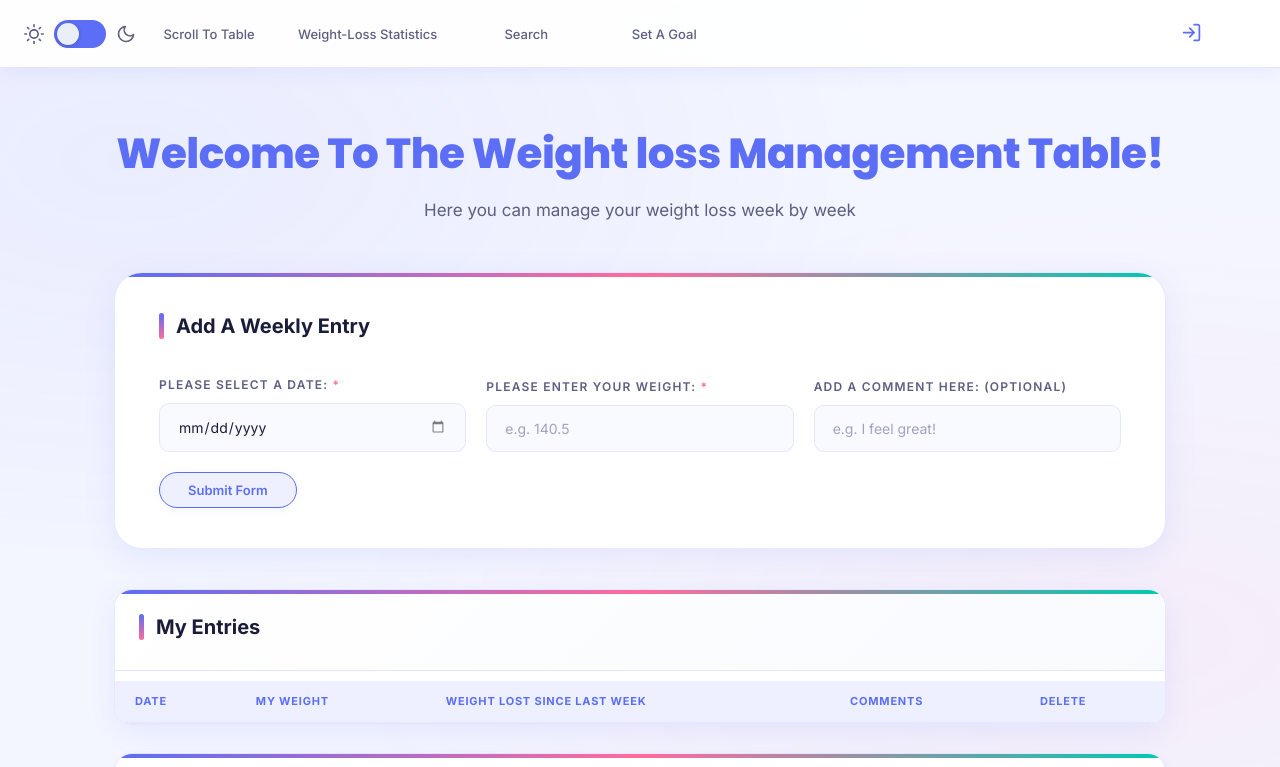
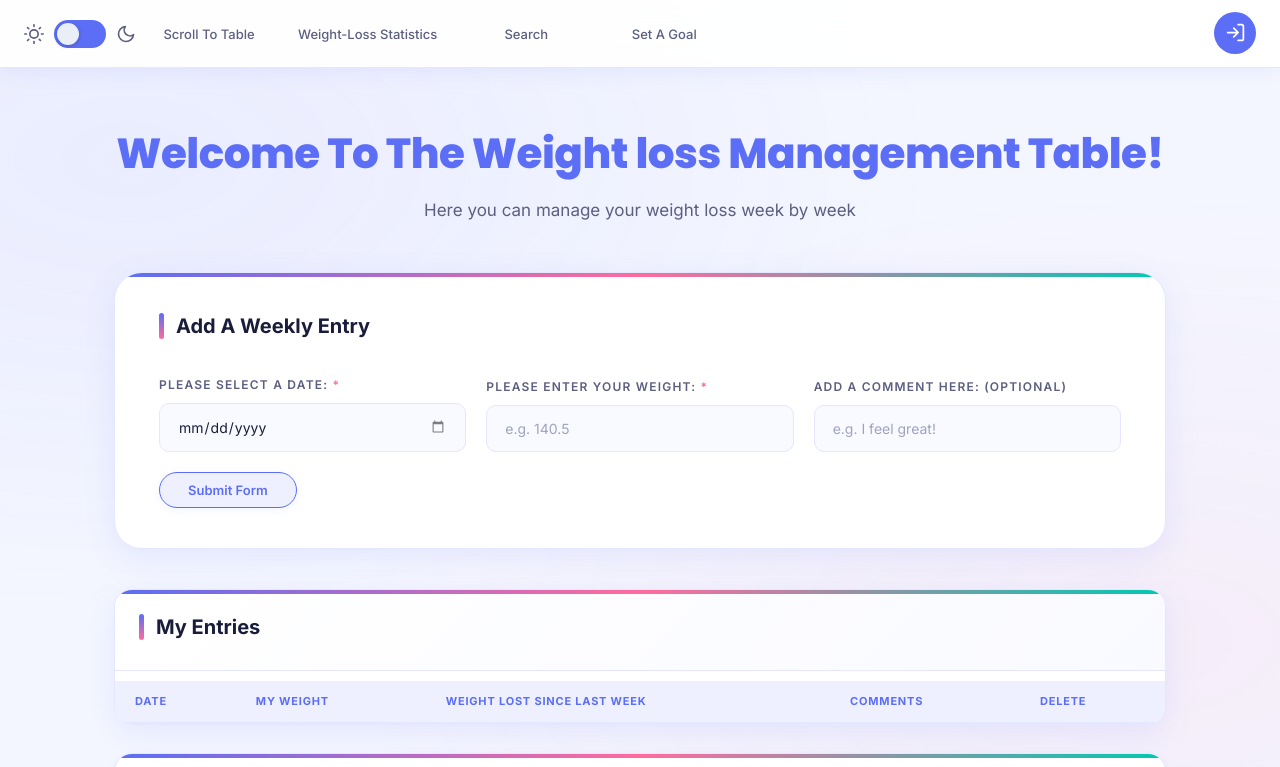
Before and after one commit to leib441/diet-app, a website: page project-files/table.html in a window 1280 px wide. In both pictures the pointer is over the button "Log out". Shown: the top 767 px of the page. Drawn offline with Linux system fonts and the light colour scheme; no server answers.

Commit message:
fix css for logout-btn

```diff
--- a/project-files/css/navbar.css
+++ b/project-files/css/navbar.css
@@ -136,7 +136,7 @@ input:checked + .slider::before {
   white-space: nowrap;
 }
 
-#login-btn {
+#logout-btn {
   display: inline-flex;
   align-items: center;
   justify-content: center;
@@ -149,7 +149,7 @@ input:checked + .slider::before {
   color: var(--primary);
 }
 
-#login-btn:hover {
+#logout-btn:hover {
   background: var(--primary);
   color: #fff;
 }
```
